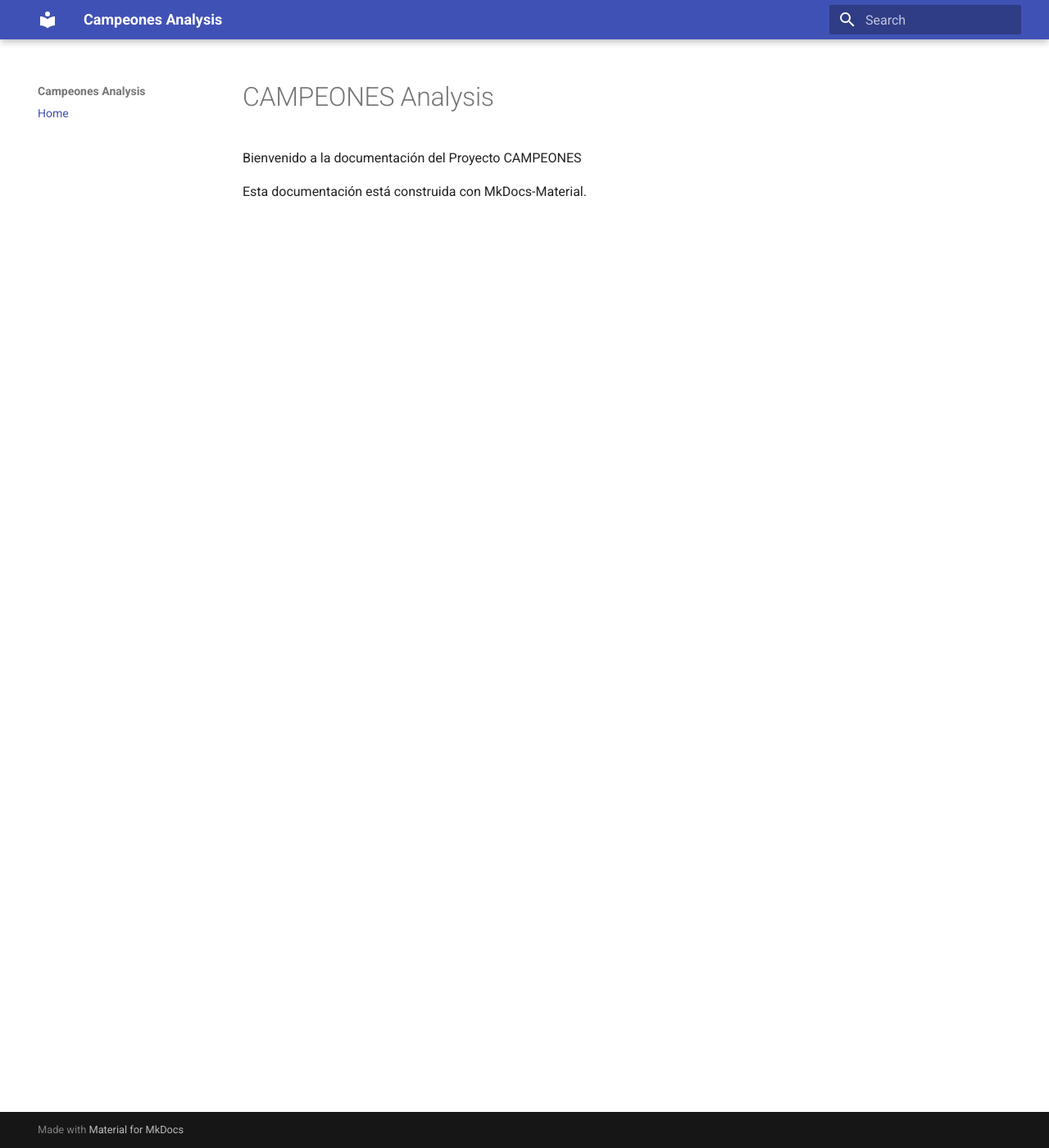
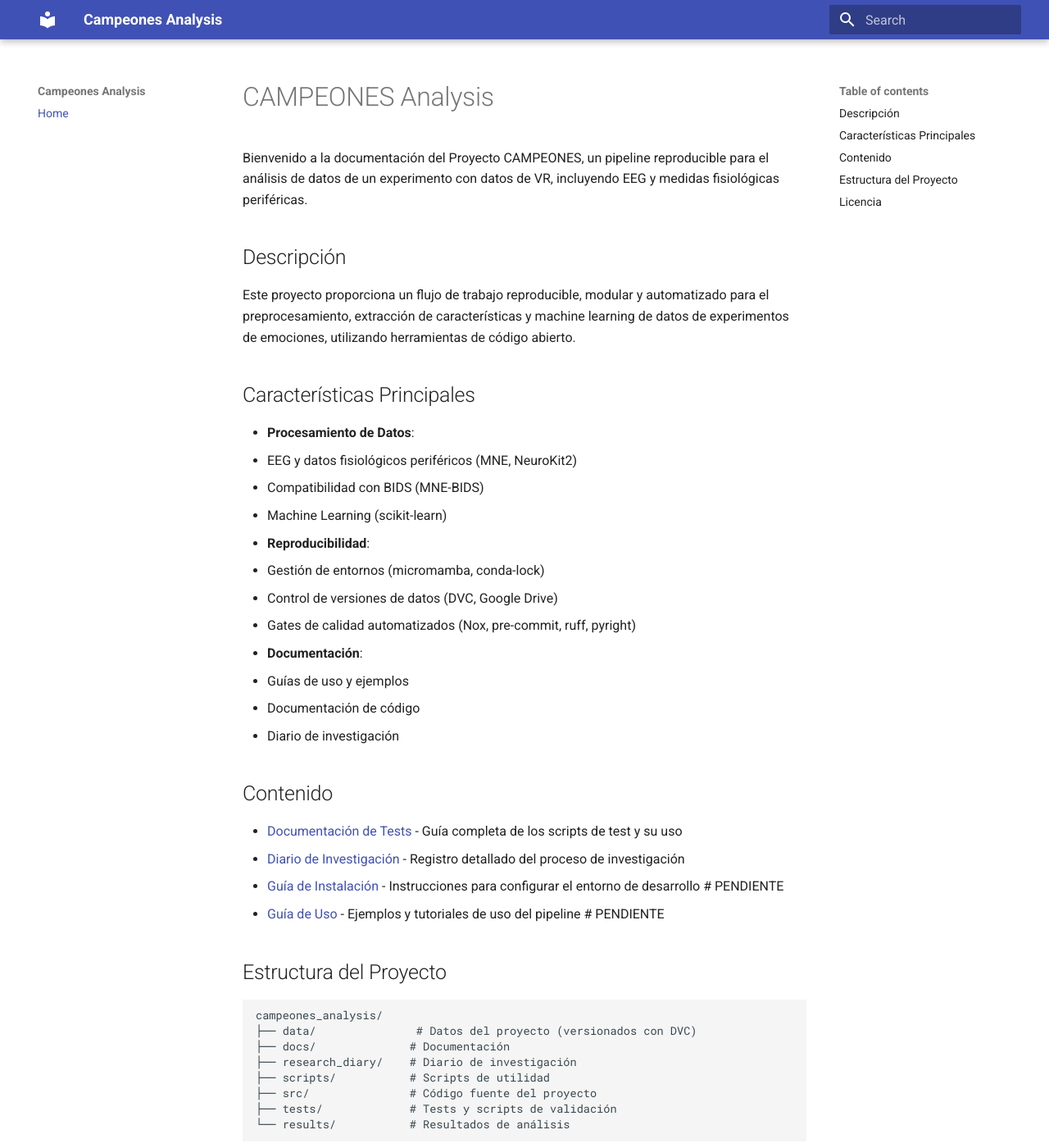
Before and after one commit to tomdamelio/campeones_analysis, an MkDocs documentation site: the page built from docs/index.md, in a window 1280 px wide and 1400 px high. Shown: the whole window at 82% size. Built offline with MkDocs 1.6.1 and Material for MkDocs 9.7.7, drawn with Linux system fonts in a browser that asks for light colours; some of the changed text lies outside the part shown.

Commit message:
docs: update project documentation
- Update index.md with current project structure
- Add tests.md with detailed test documentation
- Add arquitectura_datos.md for data architecture

````diff
--- a/docs/index.md
+++ b/docs/index.md
@@ -1,5 +1,48 @@
 # CAMPEONES Analysis
 
-Bienvenido a la documentación del Proyecto CAMPEONES
+Bienvenido a la documentación del Proyecto CAMPEONES, un pipeline reproducible para el análisis de datos de un experimento con datos de VR, incluyendo EEG y medidas fisiológicas periféricas.
 
-Esta documentación está construida con MkDocs-Material.
+## Descripción
+
+Este proyecto proporciona un flujo de trabajo reproducible, modular y automatizado para el preprocesamiento, extracción de características y machine learning de datos de experimentos de emociones, utilizando herramientas de código abierto.
+
+## Características Principales
+
+- **Procesamiento de Datos**:
+  - EEG y datos fisiológicos periféricos (MNE, NeuroKit2)
+  - Compatibilidad con BIDS (MNE-BIDS)
+  - Machine Learning (scikit-learn)
+
+- **Reproducibilidad**:
+  - Gestión de entornos (micromamba, conda-lock)
+  - Control de versiones de datos (DVC, Google Drive)
+  - Gates de calidad automatizados (Nox, pre-commit, ruff, pyright)
+
+- **Documentación**:
+  - Guías de uso y ejemplos
+  - Documentación de código
+  - Diario de investigación
+
+## Contenido
+
+- [Documentación de Tests](tests.md) - Guía completa de los scripts de test y su uso
+- [Diario de Investigación](./research_diary) - Registro detallado del proceso de investigación
+- [Guía de Instalación](installation.md) - Instrucciones para configurar el entorno de desarrollo # PENDIENTE
+- [Guía de Uso](usage.md) - Ejemplos y tutoriales de uso del pipeline # PENDIENTE
+
+## Estructura del Proyecto
+
+```
+campeones_analysis/
+├── data/               # Datos del proyecto (versionados con DVC)
+├── docs/              # Documentación
+├── research_diary/    # Diario de investigación
+├── scripts/           # Scripts de utilidad
+├── src/               # Código fuente del proyecto
+├── tests/             # Tests y scripts de validación
+└── results/           # Resultados de análisis
+```
+
+## Licencia
+
+Este proyecto está licenciado bajo MIT - ver [LICENSE](../LICENSE) para más detalles.
````
Also changed, not shown: docs/arquitectura_datos.md (added, +88 -0 lines), docs/tests.md (added, +203 -0 lines).
